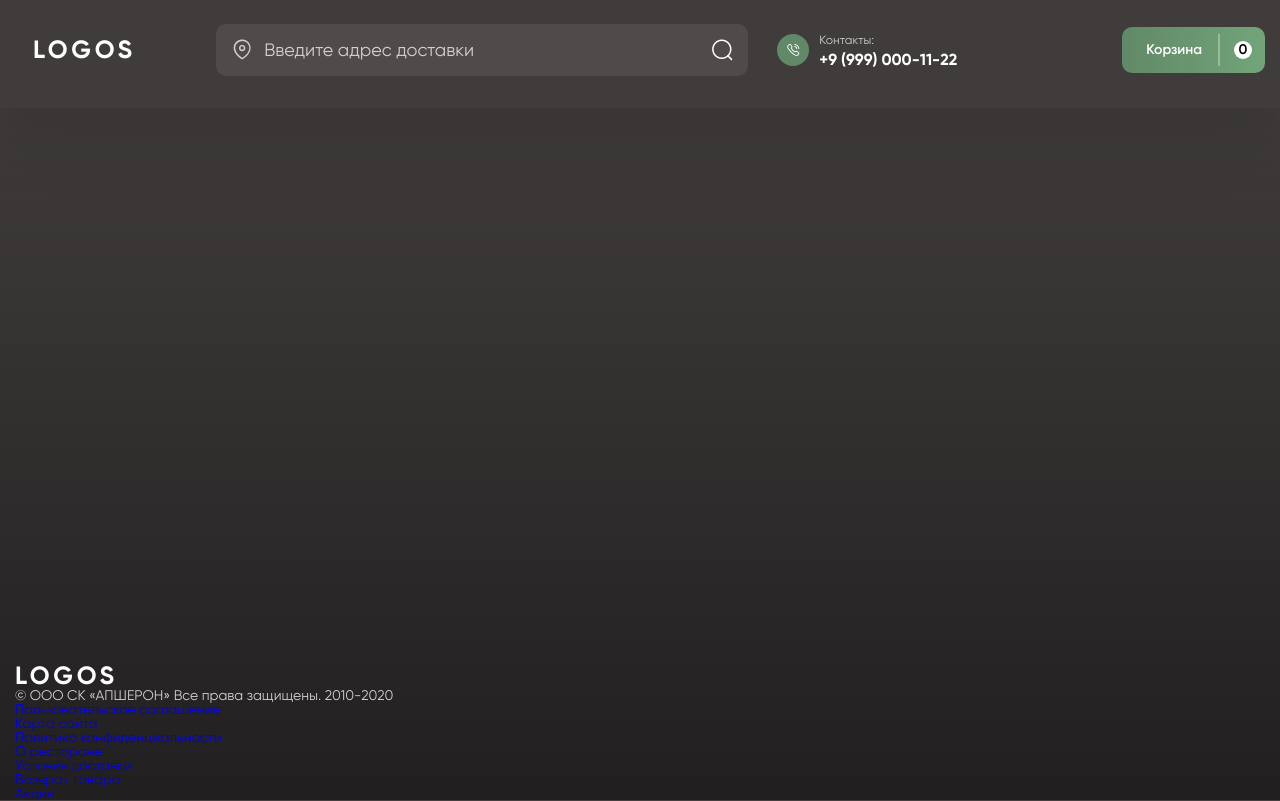
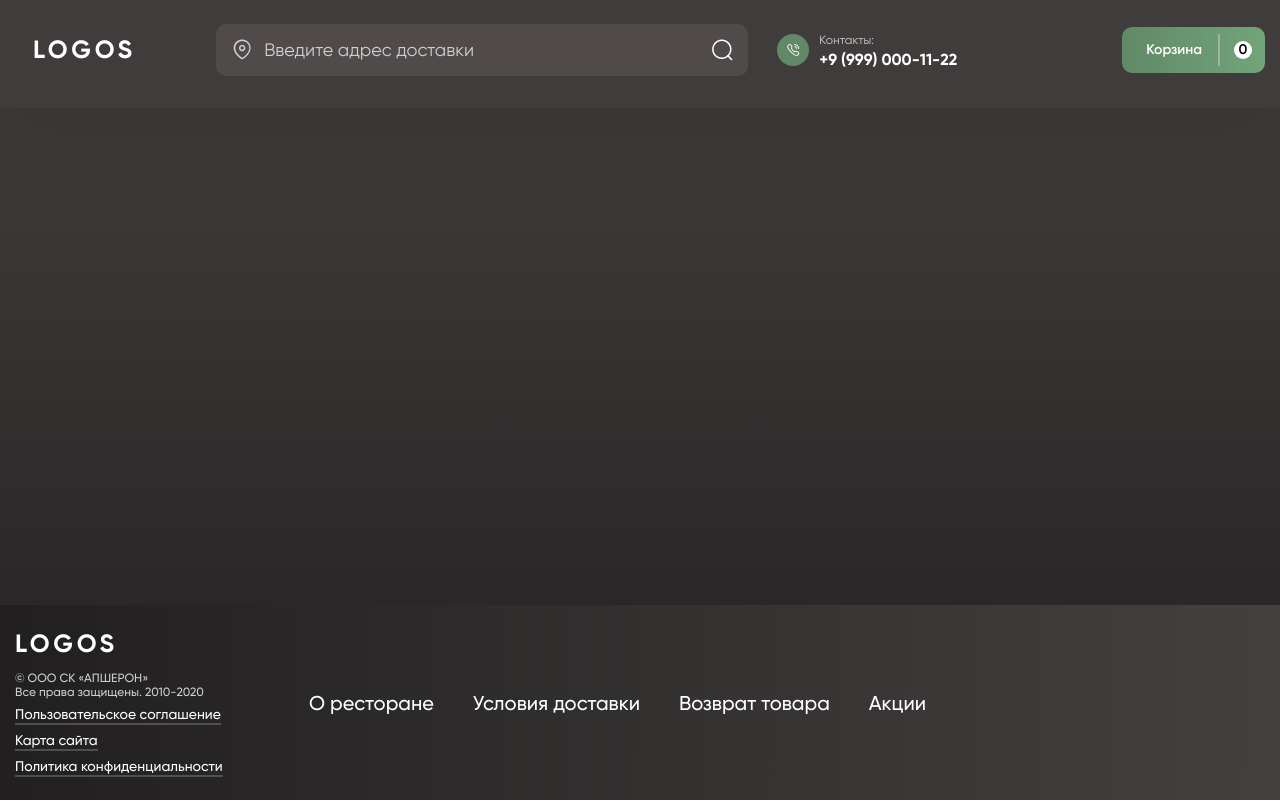
Before and after one commit to b3m3/website-food-shop, a plain HTML site: page dist/index.html in a window 1280 px wide. Drawn offline with nearby package versions, Linux system fonts and the light colour scheme; files whose address does not match are found by name.

Commit message:
add style footer

```diff
--- a/dist/index.html
+++ b/dist/index.html
@@ -28,7 +28,7 @@
         </div>
 
         <div class="header__logo logo">
-          <p>LOGOS</p>
+          <a href="#">LOGOS</a>
         </div>
 
         <div class="header__search search-header">
@@ -67,9 +67,9 @@
     <div class="footer__main">
       <div class="footer__info info-footer">
         <div class="info-footer__logo logo">
-          <p>LOGOS</p>
+          <a href="#">LOGOS</a>
         </div>
-        <p class="info-footer__copyright">© ООО СК «АПШЕРОН»
+        <p class="info-footer__copyright">© ООО СК «АПШЕРОН»<br>
           Все права защищены. 2010-2020</p>
         <ul class="info-footer__list">
           <li><a class="info-footer__link" href="#">Пользовательское соглашение</a></li>
--- a/src/scss/fonts.scss
+++ b/src/scss/fonts.scss
@@ -1,21 +1,3 @@
-@font-face {
-	font-family: 'Gilroy';
-	font-display: swap;
-	src: url("../fonts/Gilroy-Bold.woff2") format("woff2"),
-	 url("../fonts/Gilroy-Bold.woff") format("woff"),
-	 url("../fonts/Gilroy-Bold.ttf") format("ttf");
-	font-weight: 700;
-	font-style: normal;
-}
-@font-face {
-	font-family: 'Gilroy';
-	font-display: swap;
-	src: url("../fonts/Gilroy-ExtraBold.woff2") format("woff2"),
-	 url("../fonts/Gilroy-ExtraBold.woff") format("woff"),
-	 url("../fonts/Gilroy-ExtraBold.ttf") format("ttf");
-	font-weight: 800;
-	font-style: normal;
-}
 @font-face {
 	font-family: 'Gilroy';
 	font-display: swap;
@@ -37,9 +19,45 @@
 @font-face {
 	font-family: 'Gilroy';
 	font-display: swap;
+	src: url("../fonts/Gilroy-ExtraBold.woff2") format("woff2"),
+	 url("../fonts/Gilroy-ExtraBold.woff") format("woff"),
+	 url("../fonts/Gilroy-ExtraBold.ttf") format("ttf");
+	font-weight: 800;
+	font-style: normal;
+}
+@font-face {
+	font-family: 'Gilroy';
+	font-display: swap;
 	src: url("../fonts/Gilroy-Regular.woff2") format("woff2"),
 	 url("../fonts/Gilroy-Regular.woff") format("woff"),
 	 url("../fonts/Gilroy-Regular.ttf") format("ttf");
+	font-weight: 400;
+	font-style: normal;
+}
+@font-face {
+	font-family: 'Gilroy';
+	font-display: swap;
+	src: url("../fonts/Gilroy-Bold.woff2") format("woff2"),
+	 url("../fonts/Gilroy-Bold.woff") format("woff"),
+	 url("../fonts/Gilroy-Bold.ttf") format("ttf");
+	font-weight: 700;
+	font-style: normal;
+}
+@font-face {
+	font-family: 'icomoon';
+	font-display: swap;
+	src: url("../fonts/icomoon.woff2") format("woff2"),
+	 url("../fonts/icomoon.woff") format("woff"),
+	 url("../fonts/icomoon.ttf") format("ttf");
+	font-weight: 400;
+	font-style: normal;
+}
+@font-face {
+	font-family: 'Proxima';
+	font-display: swap;
+	src: url("../fonts/Proxima-Nova-Bold.woff2") format("woff2"),
+	 url("../fonts/Proxima-Nova-Bold.woff") format("woff"),
+	 url("../fonts/Proxima-Nova-Bold.ttf") format("ttf");
 	font-weight: 400;
 	font-style: normal;
 }
@@ -62,24 +80,6 @@
 	font-style: normal;
 }
 @font-face {
-	font-family: 'icomoon';
-	font-display: swap;
-	src: url("../fonts/icomoon.woff2") format("woff2"),
-	 url("../fonts/icomoon.woff") format("woff"),
-	 url("../fonts/icomoon.ttf") format("ttf");
-	font-weight: 400;
-	font-style: normal;
-}
-@font-face {
-	font-family: 'Proxima';
-	font-display: swap;
-	src: url("../fonts/Proxima-Nova-Bold.woff2") format("woff2"),
-	 url("../fonts/Proxima-Nova-Bold.woff") format("woff"),
-	 url("../fonts/Proxima-Nova-Bold.ttf") format("ttf");
-	font-weight: 400;
-	font-style: normal;
-}
-@font-face {
 	font-family: 'Zing';
 	font-display: swap;
 	src: url("../fonts/Zing-Rust-Demo-Base.woff2") format("woff2"),
--- a/src/scss/general.scss
+++ b/src/scss/general.scss
@@ -21,7 +21,7 @@
   font-size: rem(25);
   line-height: rem(25);
   letter-spacing: 0.15em;
-  color: #FFFFFF;
+  & a {color: #FFFFFF;}
 }
 
 .btn {
--- a/src/scss/sections/footer.scss
+++ b/src/scss/sections/footer.scss
@@ -0,0 +1,83 @@
+.footer {
+  background: linear-gradient(270.7deg, #44403F 0.4%, #211F20 100%);
+  &__main {
+    display: grid;
+    align-items: center;
+    grid-template: minmax(rem(195), auto) / minmax(auto, rem(294)) 1fr;
+  }
+  &__info {}
+  &__menu {
+  }
+  &__up {
+    display: none;
+  }
+}
+
+.info-footer {
+  &__logo {}
+  &__copyright {
+    font-weight: 500;
+    font-size: rem(12);
+    line-height: rem(14);
+    padding: rem(15) 0 rem(7) 0;
+  }
+  &__list {
+    display: flex;
+    flex-direction: column;
+    gap: rem(10);
+  }
+  &__link {
+    position: relative;
+    font-weight: 500;
+    font-size: rem(14);
+    line-height: rem(16);
+    color: #FFFFFF;
+
+    &::before {
+      position: absolute;
+      content: '';
+      width: 100%;
+      height: 1px;
+      left: 0;
+      bottom: rem(-3);
+      border: 1px solid rgba(255, 255, 255, 0.2);
+    }
+  }
+}
+
+.menu {
+  &__list {
+    width: 100%;
+    display: flex;
+    flex-wrap: wrap;
+    @include fit('grid-column-gap', 40, 10, 1);
+  }
+  &__link {
+    position: relative;
+    font-weight: 500;
+    font-size: rem(20);
+    line-height: rem(24);
+    color: #FFFFFF;
+
+    &::before {
+      position: absolute;
+      content: '';
+      width: 0;
+      height: 1px;
+      left: 0;
+      bottom: rem(-3);
+      border: 1px solid rgba(255, 255, 255, 0.2);
+      opacity: 0;
+      transition: .2s ease;
+    }
+
+    @include pc {
+      &:hover {
+        &::before {
+          width: 100%;
+          opacity: 1;
+        }
+      }
+    }
+  }
+}
```
Also changed, not shown: src/html/sections/footer.html (+2 -2 lines), src/html/sections/header.html (+1 -1 lines), dist/css/style.css, dist/css/style.min.css.
